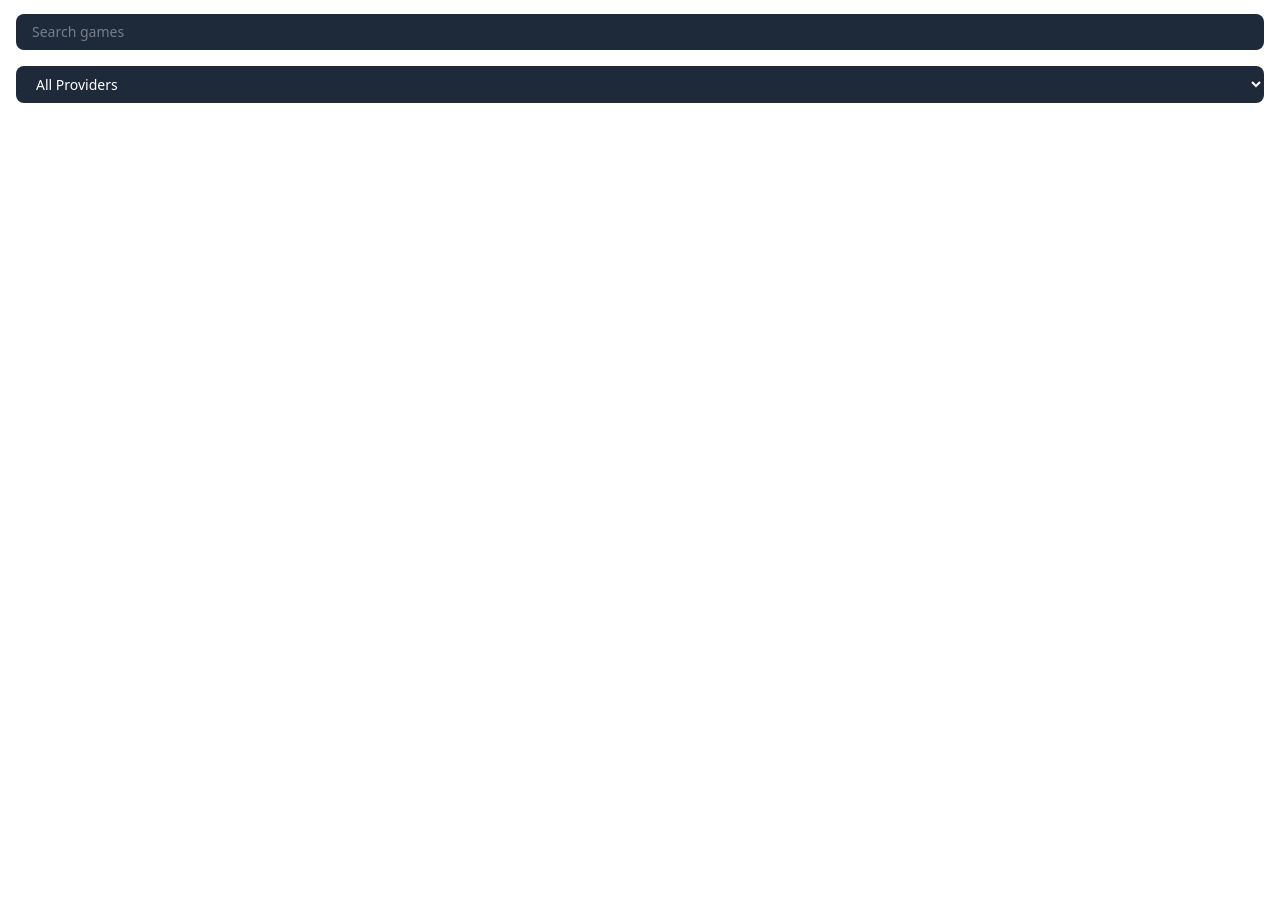
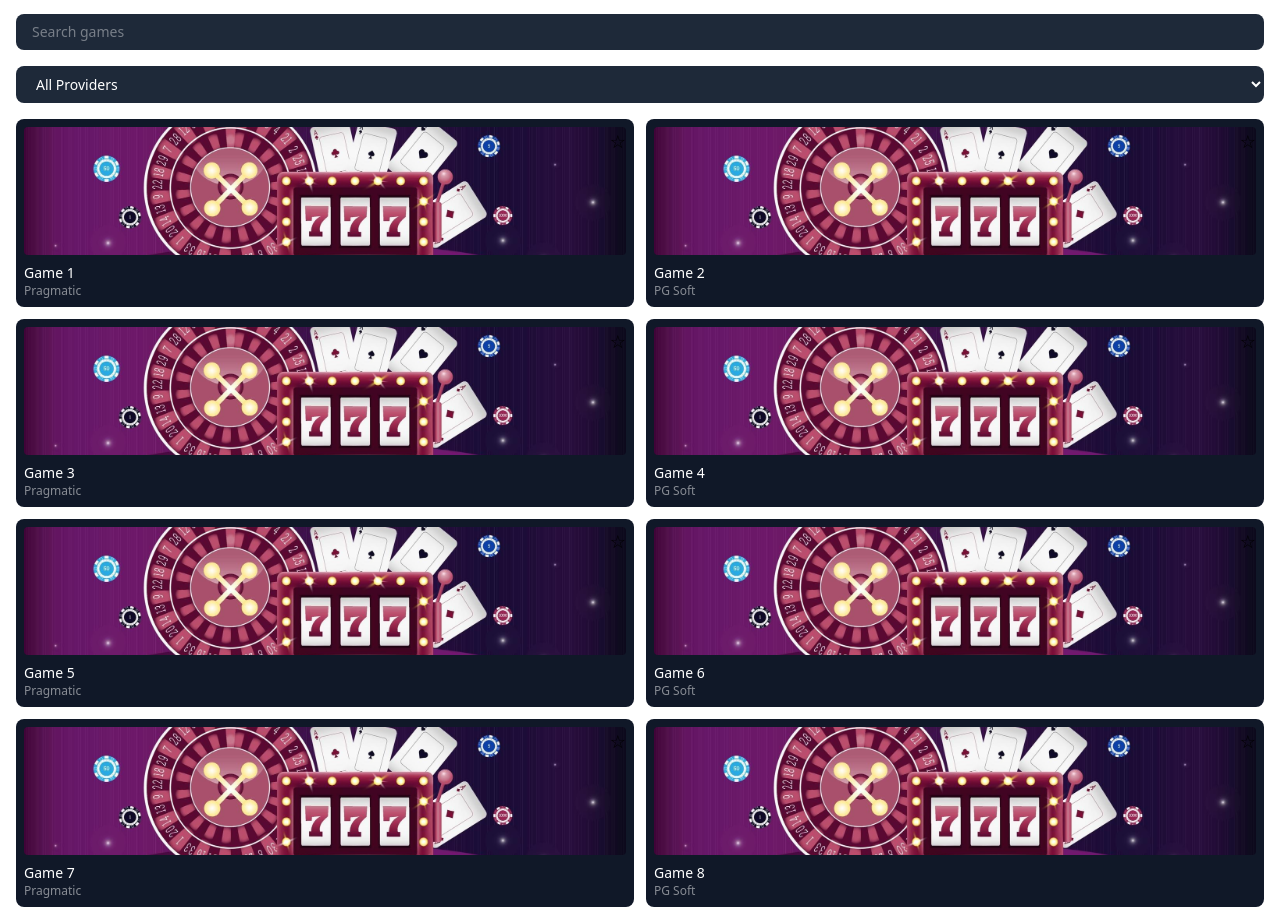
Before and after one commit to JesterByte/fun88-clone, a React (Vite) app: page / in a window 1280 px wide. Shown: the part 867-1783 px from the top of the page. Before the commit the page ends 1058 px from the top, so only its background shows below. Built offline with nearby package versions, Linux system fonts and the light colour scheme.

Commit message:
fix: update game filtering logic to include 'START' category in CasinoHome

```diff
--- a/src/pages/CasinoHome.tsx
+++ b/src/pages/CasinoHome.tsx
@@ -19,7 +19,9 @@ export default function CasinoHome() {
   const providers = Array.from(new Set(games.map((game) => game.provider)));
 
   const filteredGames = games
-    .filter((game) => game.category === activeCategory)
+    .filter(
+      (game) => activeCategory === "START" || game.category === activeCategory,
+    )
     .filter((game) =>
       game.name.toLowerCase().includes(debouncedSearch.toLowerCase()),
     )
```
